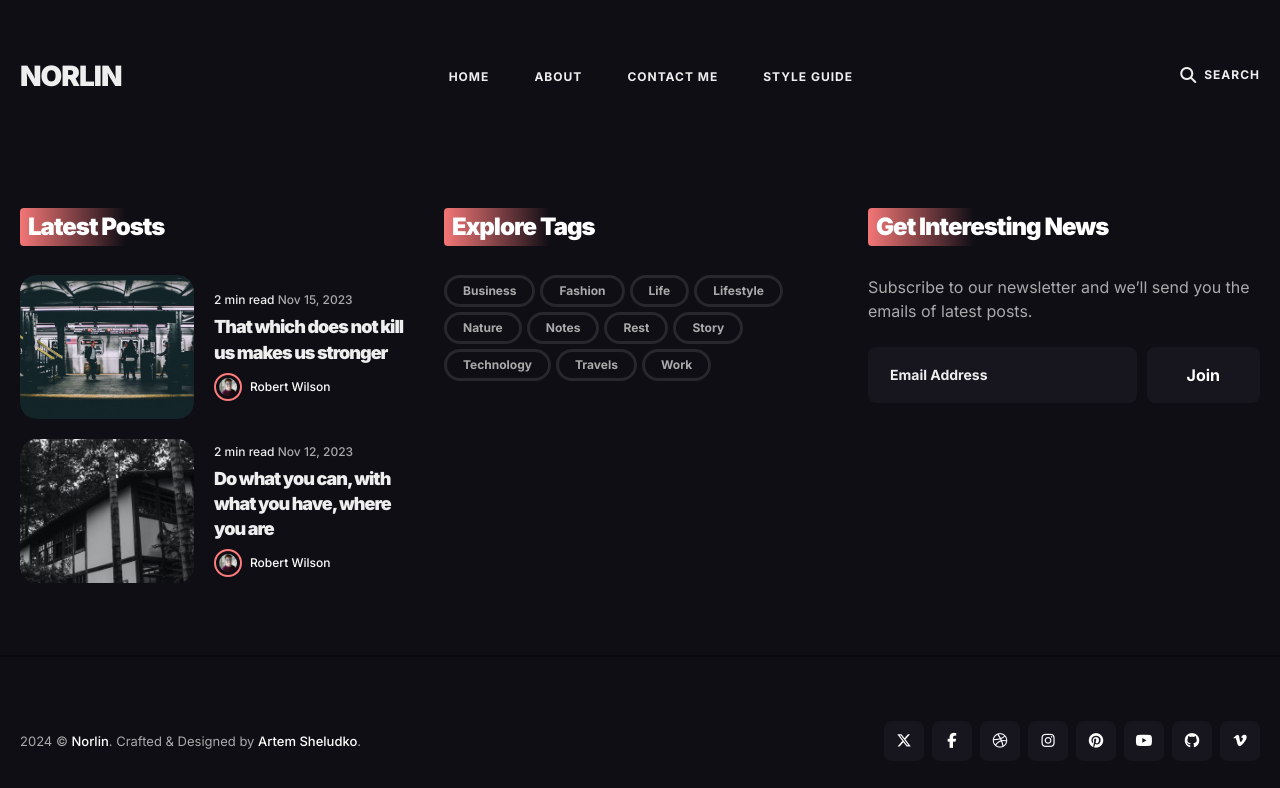
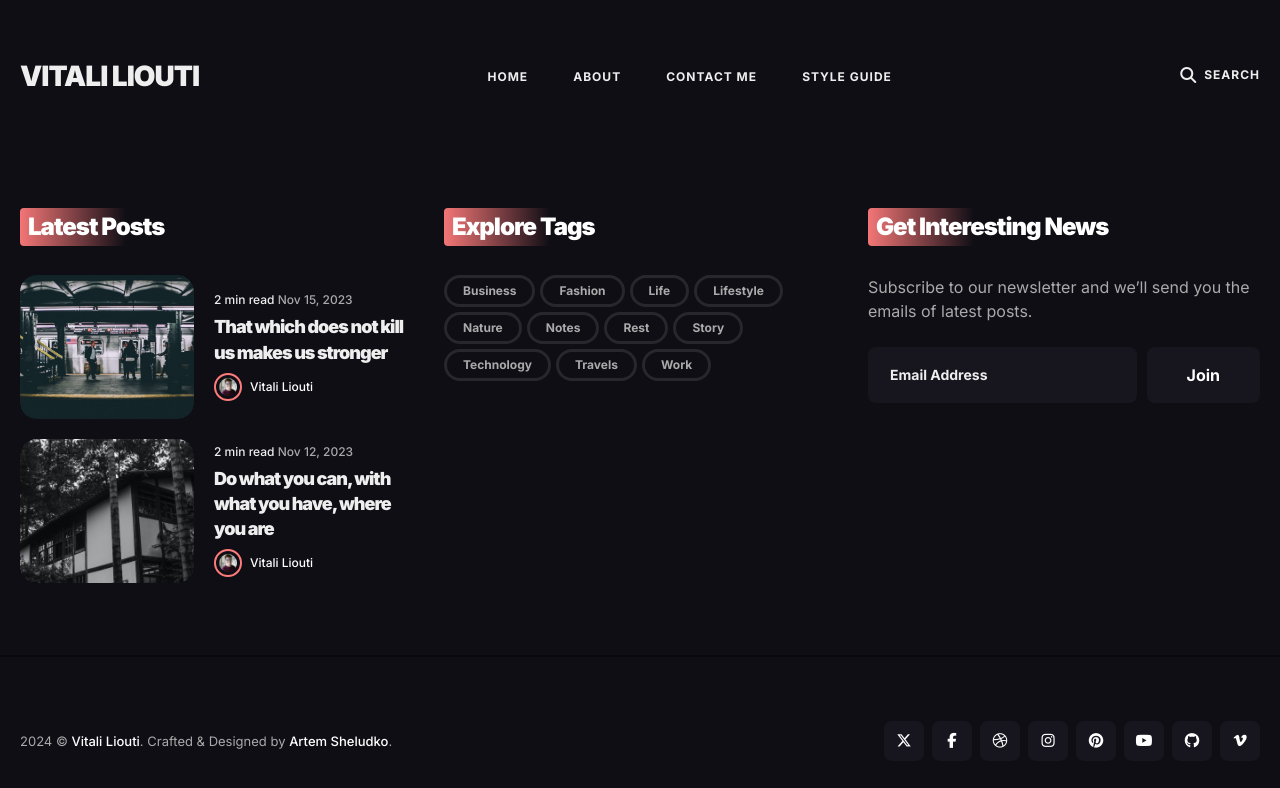
Before and after one commit to somethingdarkside1/somethingdarkside1.github.io, a Jekyll site: the page built from _pages/tags.html, in a window 1280 px wide. Shown: the top 788 px of the page. Built offline with Jekyll 4.4.1, drawn with Linux system fonts in a browser that asks for light colours.

Commit message:
change settings

```diff
--- a/_data/settings.yml
+++ b/_data/settings.yml
@@ -1,8 +1,8 @@
 #-------------------------------
 # Site Settings
-title: Norlin
+title: Vitali Liouti
 logo: # You can add own logo. For example '/images/logo.png'.
-description: Norlin – A Beautiful Dark Blog Theme for Jekyll.
+description: The personal blog of Vitali Liouti
 
 
 #-------------------------------
@@ -22,14 +22,14 @@
 #-------------------------------
 # Author Settings
 author:
-  name: Robert Wilson
+  name: Vitali Liouti
   avatar: '/images/15.jpg'
 
 
 #-------------------------------
 # Hero Settings
 hero:
-  title: Robert Wilson
+  title: Vitali Liouti
   description: Thoughts, stories and ideas.
   image: '/images/01.jpg'
 
@@ -37,8 +37,8 @@
 #-------------------------------
 # Contact Settings
 contact:
-  email: your@email.com # Add your email for contact form
-  description: Norlin comes with a built-in contact form, that you can use with Formspree service to handle up to 50 submissions per month for free. You could also easily switch to another contact form service if you want. # Add a description of your form
+  email: vitali@v1tali.com # Add your email for contact form
+  description: xxx
 
 # NOTE
 # Norlin theme comes with a contact form built-in. You can use this form with Formspree (https://formspree.io/) service and get up to 50 submissions for free. Also, you can easily switch to another service if you want.
```
Also changed, not shown: README.md (deleted).
